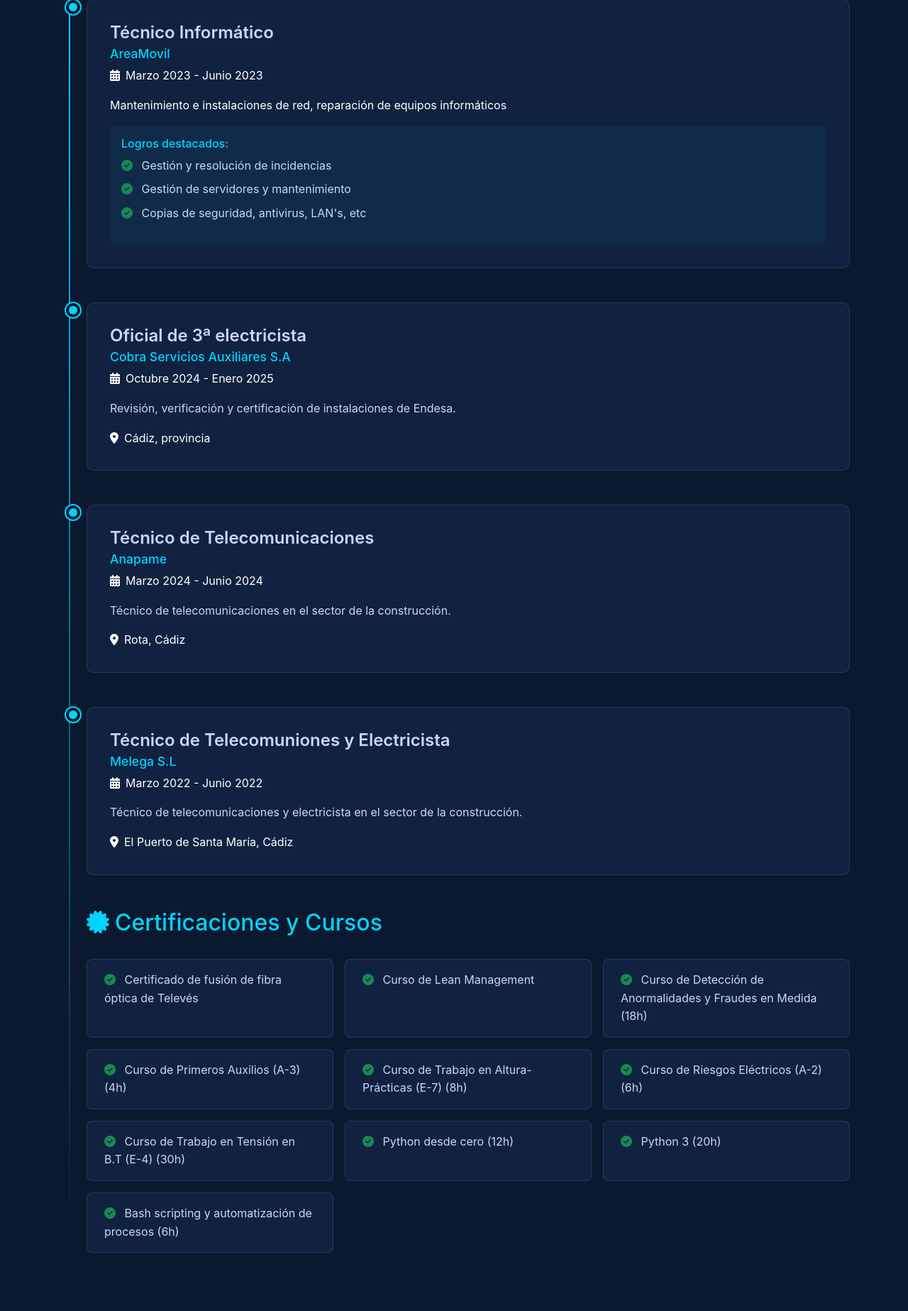
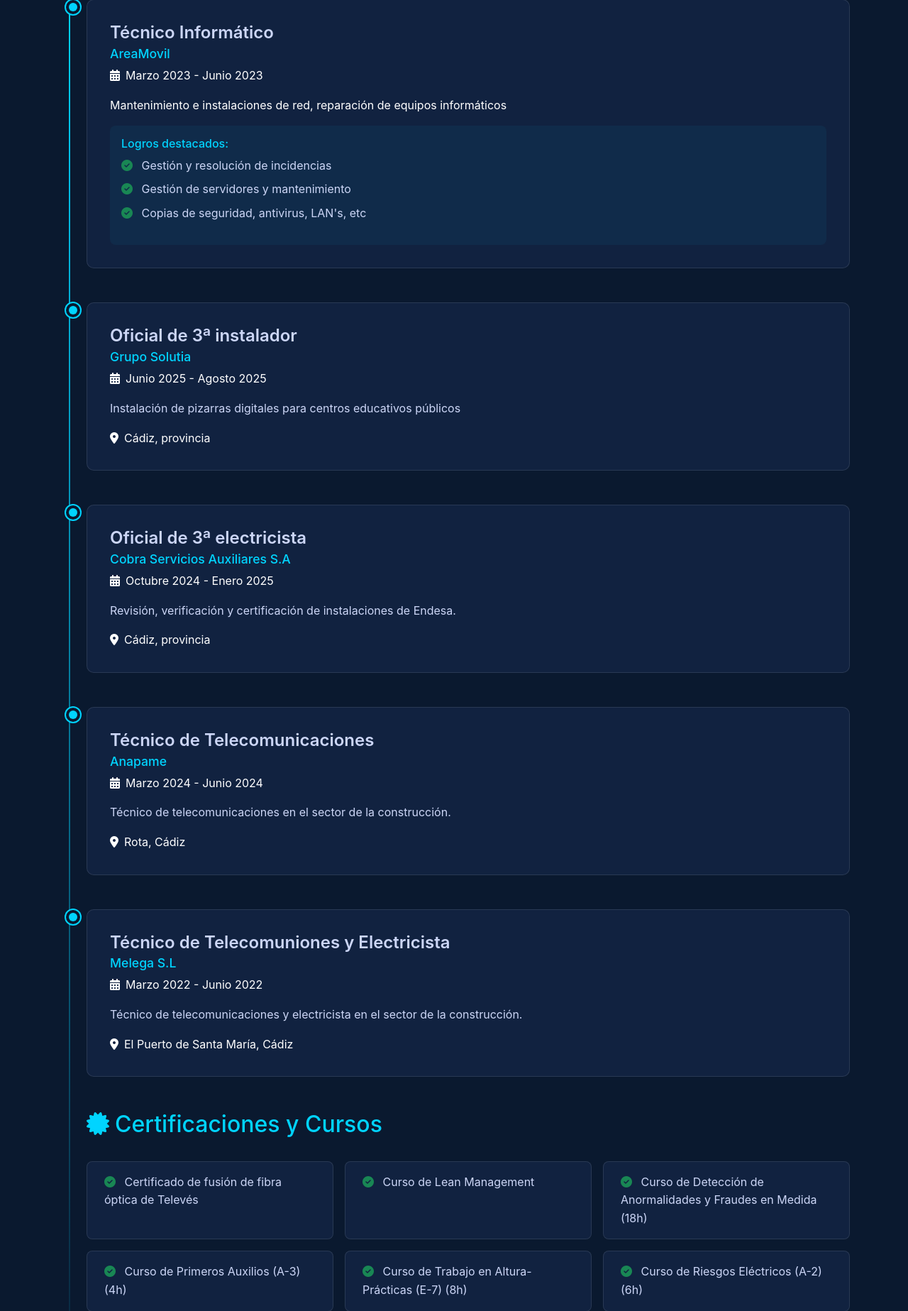
Before and after one commit to pablocaraballofernandez/pablocaraballofernandez.github.io, a Flask app: page /experience in a window 1280 px wide. Shown: the part 287-2134 px from the top of the page at 71% size. Run offline with Flask 3, Linux system fonts and the light colour scheme.

Commit message:
experience.html

```diff
--- a/templates/experience.html
+++ b/templates/experience.html
@@ -47,6 +47,23 @@
                     {% endfor %}
 
                     <!-- Añade más experiencias -->
+                      <!-- Solutia-->
+                    <div class="timeline-item" data-aos="fade-up" data-aos-delay="100">
+                        <div class="timeline-marker"></div>
+                        <div class="timeline-content">
+                            <div class="timeline-header">
+                                <h4 class="mb-1">Oficial de 3ª instalador</h4>
+                                <h5 class="text-primary mb-2">Grupo Solutia</h5>
+                                <p class="text-white mb-3">
+                                    <i class="fas fa-calendar-alt me-2" style="color: #ffffff";></i>Junio 2025 - Agosto 2025
+                                </p>
+                            </div>
+                            <p class="mb-3">Instalación de pizarras digitales para centros educativos públicos</p>
+                            <div class="location text-white">
+                                <i class="fas fa-map-marker-alt me-2"></i>Cádiz, provincia
+                            </div>
+                        </div>
+                    </div>
                      <!-- Cobra-->
                     <div class="timeline-item" data-aos="fade-up" data-aos-delay="100">
                         <div class="timeline-marker"></div>
```
